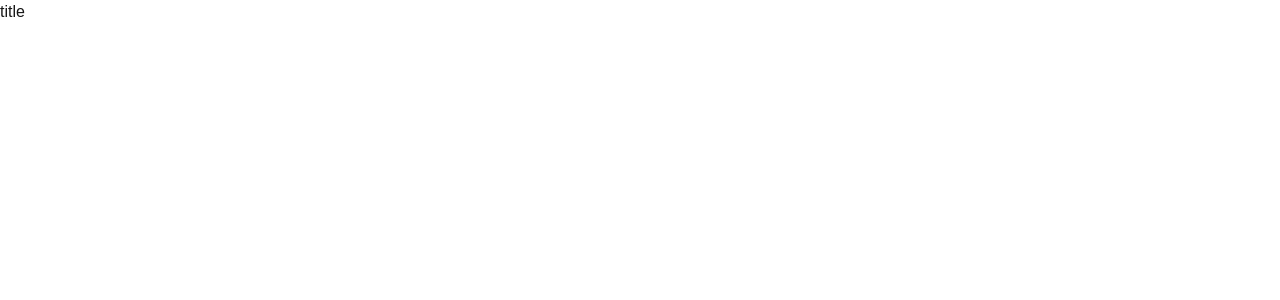
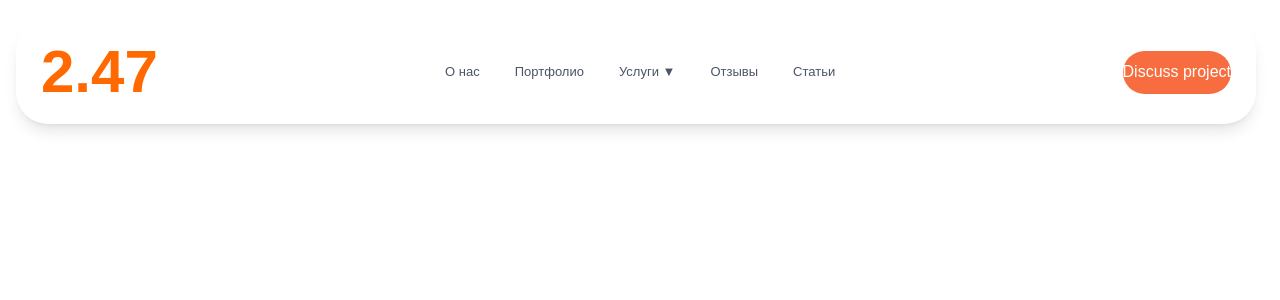
Before and after one commit to Bashkanitto/creacine, a Next.js app: page /en in a window 1280 px wide. Shown: the top 300 px of the page. Built offline with nearby package versions, Linux system fonts and the light colour scheme.

Commit message:
chore : add header to layout

```diff
--- a/src/app/[locale]/layout.tsx
+++ b/src/app/[locale]/layout.tsx
@@ -1,6 +1,7 @@
 import { NextIntlClientProvider, hasLocale } from 'next-intl'
 import { notFound } from 'next/navigation'
 import { routing } from '../../i18n/routing'
+import Header from '@/components/Header'
 
 export default async function LocaleLayout({
   children,
@@ -14,5 +15,10 @@ export default async function LocaleLayout({
     notFound()
   }
 
-  return <NextIntlClientProvider>{children}</NextIntlClientProvider>
+  return (
+    <NextIntlClientProvider>
+      <Header />
+      {children}
+    </NextIntlClientProvider>
+  )
 }
--- a/src/app/[locale]/page.tsx
+++ b/src/app/[locale]/page.tsx
@@ -2,9 +2,5 @@ import { useTranslations } from 'next-intl'
 
 export default function HomePage() {
   const t = useTranslations()
-  return (
-    <div>
-      <h1>{t('title')}</h1>
-    </div>
-  )
+  return <div></div>
 }
--- a/src/i18n/messages/en.json
+++ b/src/i18n/messages/en.json
@@ -4,5 +4,8 @@
   "FeedBackForm": {
     "ReadyToDiscuss": "Ready to discuss your project?",
     "downloadBrif": "Download brif"
+  },
+   "header": {
+    "discussProject": "Discuss project"
   }
 }
--- a/src/i18n/messages/ru.json
+++ b/src/i18n/messages/ru.json
@@ -8,5 +8,8 @@
     "attachFile": "Прикрепить файл",
     "name": "Имя",
     "telegramOrEmail": "Телеграм или Email"
+  },
+  "header": {
+    "discussProject": "Обсудить проект"
   }
 }
```
